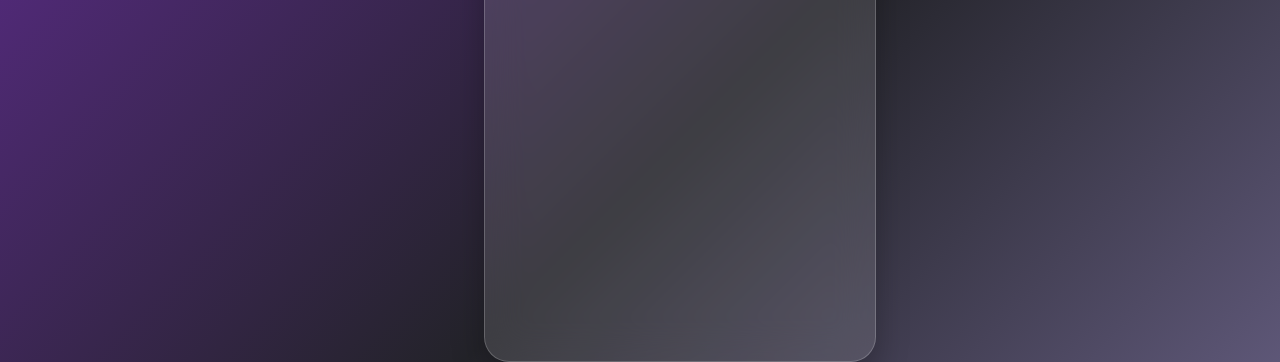
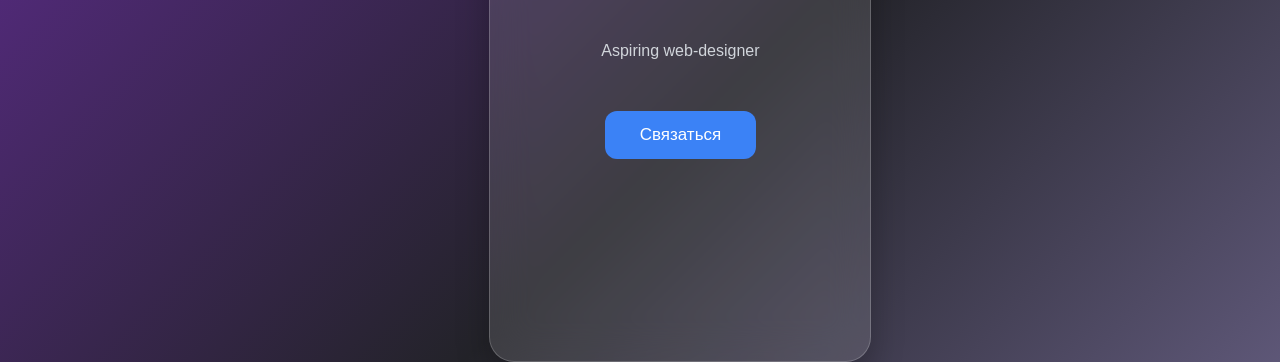
Before and after one commit to moorevx-cloud/my-first-site, a plain HTML site: page index.html in a window 1280 px wide. Shown: the part 438-800 px from the top of the page. Drawn offline with Linux system fonts and the light colour scheme.

Commit message:
style.css

```diff
--- a/style.css
+++ b/style.css
@@ -15,7 +15,13 @@ body{
 
 .card{
     width:320px;
-    padding:35px;
+    min-height:430px;
+    display:flex;
+    flex-direction:column;
+    align-items:center;
+    justify-content:center;
+    gap:15px;
+    padding:35px 30px;
 
     text-align:center;
 
@@ -60,14 +66,12 @@ button{
     color:white;
     font-size:17px;
     cursor:pointer;
-    transition:.3s;
+    transition:0.3s;
 }
 
 button:hover{
-    transform:scale(1.08);
     background:#2563eb;
-    box-shadow:0 0 20px #3b82f6;
-
+    box-shadow:0 0 25px rgba(59,130,246,.8);
 }
 
 @keyframes gradient {
@@ -84,3 +88,6 @@ button:hover{
 .card:hover{
     transform:translateY(-8px);
 }
+.card:hover{
+    transform:translateY(-8px) scale(1.03);
+}
```
